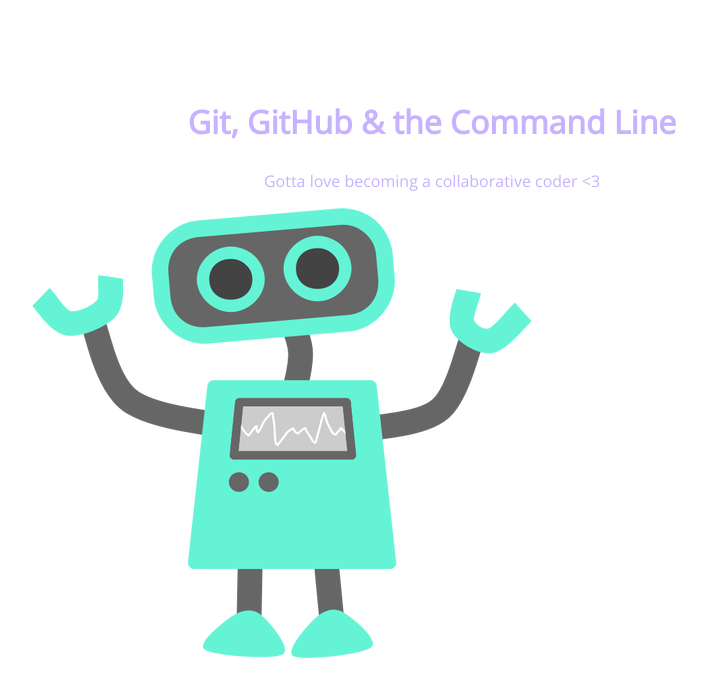
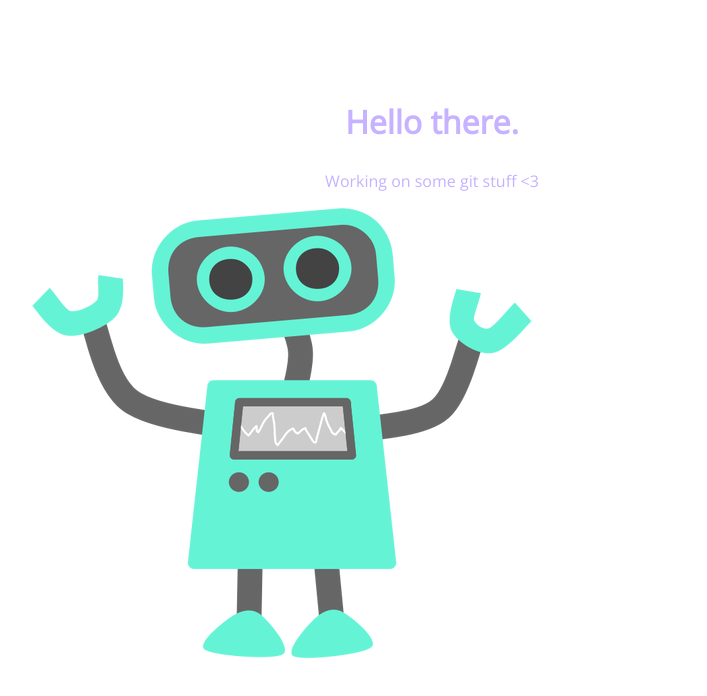
Before and after one commit to ggcelzner/105-project, a plain HTML site: page index.html in a window 1280 px wide. Shown: the whole page, without its empty margins (208-915 px from the left). Drawn offline with nearby package versions, Linux system fonts and the light colour scheme.

Commit message:
changed p and h

```diff
--- a/index.html
+++ b/index.html
@@ -8,8 +8,8 @@
 </head>
 <body>
 	<section>
-		<h1>Git, GitHub & the Command Line</h1>
-		<p>Gotta love becoming a collaborative coder <3</p>
+		<h1>Hello there.</h1>
+		<p>Working on some git stuff <3</p>
 		<img src="img/happy-blue-robot.png">
 	</section>
 </body>
```
